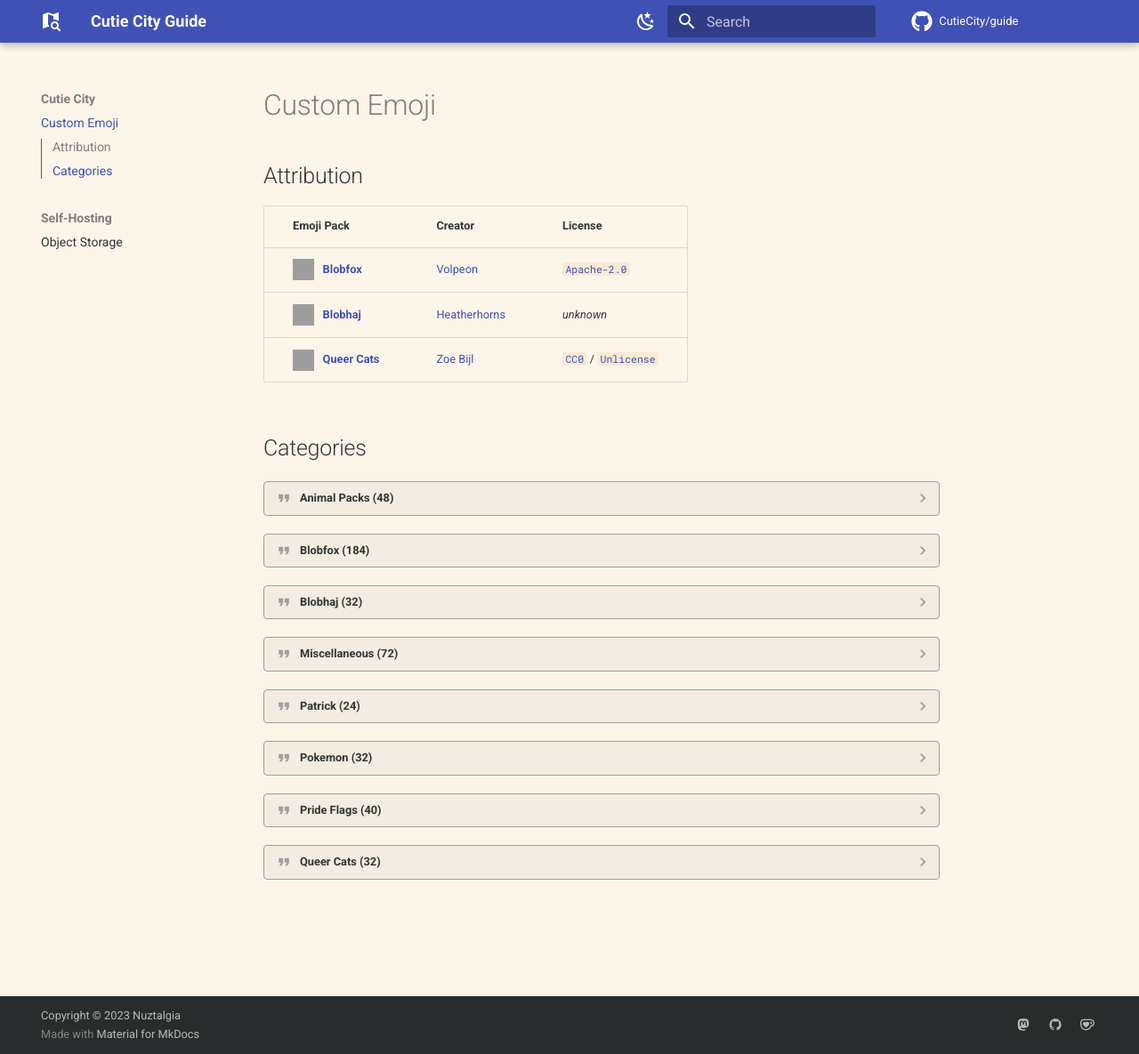
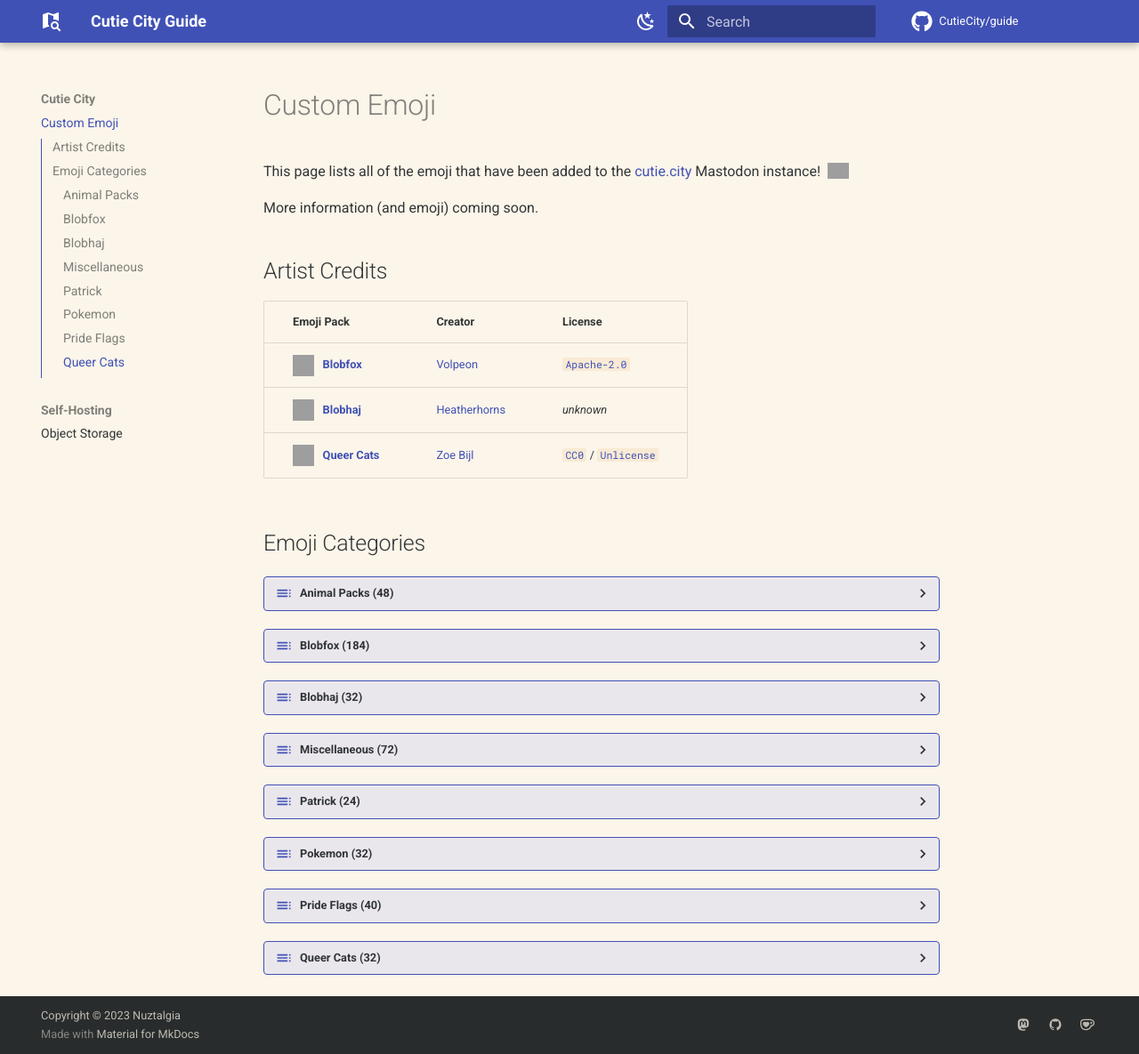
Before and after one commit to CutieCity/guide, an MkDocs documentation site: the page built from docs/cutie-city/custom-emoji.md, in a window 1280 px wide and 1185 px high. Shown: the whole window at 89% size. Built offline with MkDocs 1.6.1 and Material for MkDocs 9.7.7, drawn with Linux system fonts in a browser that asks for light colours; emoji names are drawn with the system emoji font; comment, search, counter and statistics services are not loaded; grey boxes are pictures that could not be loaded.

Commit message:
Clean up a bunch of things related to custom emoji

```diff
--- a/docs/cutie-city/custom-emoji.md
+++ b/docs/cutie-city/custom-emoji.md
@@ -4,7 +4,16 @@
 
 # Custom Emoji
 
-## Attribution
+This page lists all of the emoji that have been added to the [cutie.city]
+Mastodon instance! ![:angelic_heart:]{.twemoji title=":angelic_heart:"}
+
+More information (and emoji) coming soon.
+
+[cutie.city]: https://cutie.city
+[:angelic_heart:]:
+  https://media.cutie.city/custom_emojis/images/000/000/067/original/3f3459e03c5e9b31.png
+
+## Artist Credits
 
 | Emoji Pack                                                       | Creator        | License                                       |
 | ---------------------------------------------------------------- | -------------- | --------------------------------------------- |
@@ -35,15 +44,17 @@
 
 <!-- prettier-ignore-end -->
 
-## Categories
+## Emoji Categories
 
-<!-- BEGIN custom-emoji.py -->
+<!-- emoji-categories-start -->
 
-??? quote "Animal Packs (48)"
+??? emoji-category "Animal Packs (48)"
+
+    ### Animal Packs
 
     === "Enable Animations"
 
-        <div class="grid cards emoji" markdown>
+        <div class="grid cards" markdown>
 
         - ![:axolotl_angry:](https://media.cutie.city/custom_emojis/images/000/000/118/original/6636ce789f6d106d.png){title=":axolotl_angry:"} `:axolotl_angry:`
         - ![:axolotl_cry:](https://media.cutie.city/custom_emojis/images/000/000/120/original/0cc4943cd2cee988.png){title=":axolotl_cry:"} `:axolotl_cry:`
@@ -98,7 +109,7 @@
 
     === "Pause Animations"
 
-        <div class="grid cards emoji" markdown>
+        <div class="grid cards" markdown>
 
         - ![:axolotl_angry:](https://media.cutie.city/custom_emojis/images/000/000/118/static/6636ce789f6d106d.png){title=":axolotl_angry:"} `:axolotl_angry:`
         - ![:axolotl_cry:](https://media.cutie.city/custom_emojis/images/000/000/120/static/0cc4943cd2cee988.png){title=":axolotl_cry:"} `:axolotl_cry:`
@@ -151,11 +162,13 @@
 
         </div>
 
-??? quote "Blobfox (184)"
+??? emoji-category "Blobfox (184)"
+
+    ### Blobfox
 
     === "Enable Animations"
 
-        <div class="grid cards emoji" markdown>
+        <div class="grid cards" markdown>
 
         - ![:blobfox:](https://media.cutie.city/custom_emojis/images/000/000/368/original/94513ccda5a93ef3.png){title=":blobfox:"} `:blobfox:`
         - ![:blobfox_angry:](https://media.cutie.city/custom_emojis/images/000/000/364/original/1cce2c0c4690bab0.png){title=":blobfox_angry:"} `:blobfox_angry:`
@@ -346,7 +359,7 @@
 
     === "Pause Animations"
 
-        <div class="grid cards emoji" markdown>
+        <div class="grid cards" markdown>
 
         - ![:blobfox:](https://media.cutie.city/custom_emojis/images/000/000/368/static/94513ccda5a93ef3.png){title=":blobfox:"} `:blobfox:`
         - ![:blobfox_angry:](https://media.cutie.city/custom_emojis/images/000/000/364/static/1cce2c0c4690bab0.png){title=":blobfox_angry:"} `:blobfox_angry:`
@@ -535,11 +548,13 @@
 
         </div>
 
-??? quote "Blobhaj (32)"
+??? emoji-category "Blobhaj (32)"
+
+    ### Blobhaj
 
     === "Enable Animations"
 
-        <div class="grid cards emoji" markdown>
+        <div class="grid cards" markdown>
 
         - ![:blobhaj_angry:](https://media.cutie.city/custom_emojis/images/000/000/328/original/db0e28433dce34f6.png){title=":blobhaj_angry:"} `:blobhaj_angry:`
         - ![:blobhaj_blanket:](https://media.cutie.city/custom_emojis/images/000/000/323/original/2ccb0c8fa021f4e1.png){title=":blobhaj_blanket:"} `:blobhaj_blanket:`
@@ -578,7 +593,7 @@
 
     === "Pause Animations"
 
-        <div class="grid cards emoji" markdown>
+        <div class="grid cards" markdown>
 
         - ![:blobhaj_angry:](https://media.cutie.city/custom_emojis/images/000/000/328/static/db0e28433dce34f6.png){title=":blobhaj_angry:"} `:blobhaj_angry:`
         - ![:blobhaj_blanket:](https://media.cutie.city/custom_emojis/images/000/000/323/static/2ccb0c8fa021f4e1.png){title=":blobhaj_blanket:"} `:blobhaj_blanket:`
@@ -615,11 +630,13 @@
 
         </div>
 
-??? quote "Miscellaneous (72)"
+??? emoji-category "Miscellaneous (72)"
+
+    ### Miscellaneous
 
     === "Enable Animations"
 
-        <div class="grid cards emoji" markdown>
+        <div class="grid cards" markdown>
 
         - ![:angelic_heart:](https://media.cutie.city/custom_emojis/images/000/000/067/original/3f3459e03c5e9b31.png){title=":angelic_heart:"} `:angelic_heart:`
         - ![:antifa:](https://media.cutie.city/custom_emojis/images/000/000/301/original/bb2b8b95608ca5ac.png){title=":antifa:"} `:antifa:`
@@ -698,7 +715,7 @@
 
     === "Pause Animations"
 
-        <div class="grid cards emoji" markdown>
+        <div class="grid cards" markdown>
 
         - ![:angelic_heart:](https://media.cutie.city/custom_emojis/images/000/000/067/static/3f3459e03c5e9b31.png){title=":angelic_heart:"} `:angelic_heart:`
         - ![:antifa:](https://media.cutie.city/custom_emojis/images/000/000/301/static/bb2b8b95608ca5ac.png){title=":antifa:"} `:antifa:`
@@ -775,11 +792,13 @@
 
         </div>
 
-??? quote "Patrick (24)"
+??? emoji-category "Patrick (24)"
+
+    ### Patrick
 
     === "Enable Animations"
 
-        <div class="grid cards emoji" markdown>
+        <div class="grid cards" markdown>
 
         - ![:patrick_ayaya:](https://media.cutie.city/custom_emojis/images/000/000/147/original/ee3a3bb074e271ee.png){title=":patrick_ayaya:"} `:patrick_ayaya:`
         - ![:patrick_baby:](https://media.cutie.city/custom_emojis/images/000/000/129/original/d9bf82de401c770b.png){title=":patrick_baby:"} `:patrick_baby:`
@@ -810,7 +829,7 @@
 
     === "Pause Animations"
 
-        <div class="grid cards emoji" markdown>
+        <div class="grid cards" markdown>
 
         - ![:patrick_ayaya:](https://media.cutie.city/custom_emojis/images/000/000/147/static/ee3a3bb074e271ee.png){title=":patrick_ayaya:"} `:patrick_ayaya:`
         - ![:patrick_baby:](https://media.cutie.city/custom_emojis/images/000/000/129/static/d9bf82de401c770b.png){title=":patrick_baby:"} `:patrick_baby:`
@@ -839,11 +858,13 @@
 
         </div>
 
-??? quote "Pokemon (32)"
+??? emoji-category "Pokemon (32)"
+
+    ### Pokemon
 
     === "Enable Animations"
 
-        <div class="grid cards emoji" markdown>
+        <div class="grid cards" markdown>
 
         - ![:bulbasaur_confused:](https://media.cutie.city/custom_emojis/images/000/000/163/original/b2fe04de3bda3d3c.png){title=":bulbasaur_confused:"} `:bulbasaur_confused:`
         - ![:charmander_yay:](https://media.cutie.city/custom_emojis/images/000/000/162/original/a7bdb174134bc94f.png){title=":charmander_yay:"} `:charmander_yay:`
@@ -882,7 +903,7 @@
 
     === "Pause Animations"
 
-        <div class="grid cards emoji" markdown>
+        <div class="grid cards" markdown>
 
         - ![:bulbasaur_confused:](https://media.cutie.city/custom_emojis/images/000/000/163/static/b2fe04de3bda3d3c.png){title=":bulbasaur_confused:"} `:bulbasaur_confused:`
         - ![:charmander_yay:](https://media.cutie.city/custom_emojis/images/000/000/162/static/a7bdb174134bc94f.png){title=":charmander_yay:"} `:charmander_yay:`
@@ -919,11 +940,13 @@
 
         </div>
 
-??? quote "Pride Flags (40)"
+??? emoji-category "Pride Flags (40)"
+
+    ### Pride Flags
 
     === "Enable Animations"
 
-        <div class="grid cards emoji" markdown>
+        <div class="grid cards" markdown>
 
         - ![:flag_abrosexual:](https://media.cutie.city/custom_emojis/images/000/000/054/original/b05a3b6e17a35e02.png){title=":flag_abrosexual:"} `:flag_abrosexual:`
         - ![:flag_agender:](https://media.cutie.city/custom_emojis/images/000/000/310/original/93936bcb55e017d7.png){title=":flag_agender:"} `:flag_agender:`
@@ -970,7 +993,7 @@
 
     === "Pause Animations"
 
-        <div class="grid cards emoji" markdown>
+        <div class="grid cards" markdown>
 
         - ![:flag_abrosexual:](https://media.cutie.city/custom_emojis/images/000/000/054/static/b05a3b6e17a35e02.png){title=":flag_abrosexual:"} `:flag_abrosexual:`
         - ![:flag_agender:](https://media.cutie.city/custom_emojis/images/000/000/310/static/93936bcb55e017d7.png){title=":flag_agender:"} `:flag_agender:`
@@ -1015,11 +1038,13 @@
 
         </div>
 
-??? quote "Queer Cats (32)"
+??? emoji-category "Queer Cats (32)"
+
+    ### Queer Cats
 
     === "Enable Animations"
 
-        <div class="grid cards emoji" markdown>
+        <div class="grid cards" markdown>
 
         - ![:qc_heart_agender:](https://media.cutie.city/custom_emojis/images/000/000/282/original/225302b67062d19b.png){title=":qc_heart_agender:"} `:qc_heart_agender:`
         - ![:qc_heart_aromantic:](https://media.cutie.city/custom_emojis/images/000/000/283/original/8a596026738ad29d.png){title=":qc_heart_aromantic:"} `:qc_heart_aromantic:`
@@ -1058,7 +1083,7 @@
 
     === "Pause Animations"
 
-        <div class="grid cards emoji" markdown>
+        <div class="grid cards" markdown>
 
         - ![:qc_heart_agender:](https://media.cutie.city/custom_emojis/images/000/000/282/static/225302b67062d19b.png){title=":qc_heart_agender:"} `:qc_heart_agender:`
         - ![:qc_heart_aromantic:](https://media.cutie.city/custom_emojis/images/000/000/283/static/8a596026738ad29d.png){title=":qc_heart_aromantic:"} `:qc_heart_aromantic:`
@@ -1095,6 +1120,6 @@
 
         </div>
 
-<!-- END custom-emoji.py -->
+<!-- emoji-categories-end -->
 
 <link rel="stylesheet" href="../../stylesheets/custom-emoji.css" />
--- a/docs/stylesheets/custom-emoji.css
+++ b/docs/stylesheets/custom-emoji.css
@@ -1,3 +1,8 @@
+/* Hide third-level headers (they're only there to create ToC links). */
+h3 {
+  display: none;
+}
+
 /* Hide the last column of the credits table on smaller screens. */
 @media screen and (max-width: 76.25em) {
   .md-typeset table:not([class]) :is(td, th):last-child {
@@ -29,10 +34,38 @@
   font-size: 0.9em;
 }
 
-/* Remove extranous spacing around content tab groups in admonitions. */
-details > .tabbed-set {
+/* Set the border color for expandable emoji-category blocks. */
+.md-typeset .admonition.emoji-category,
+.md-typeset details.emoji-category {
+  border-color: var(--md-primary-fg-color);
+}
+
+/* Set the background color for the title bars of category blocks. */
+.md-typeset .emoji-category > .admonition-title,
+.md-typeset .emoji-category > summary {
+  background-color: var(--md-accent-fg-color--transparent);
+}
+
+/* Set the icons inside the title bars of category blocks. */
+.md-typeset .emoji-category > .admonition-title::before,
+.md-typeset .emoji-category > summary::before {
+  background-color: var(--md-primary-fg-color);
+  mask-image: var(--md-toc-icon);
+  -webkit-mask-image: var(--md-toc-icon);
+}
+
+/* Set the text color for active content tab labels. */
+.tabbed-set > input:first-child:checked ~ .tabbed-labels > :first-child,
+.tabbed-set > input:nth-child(2):checked ~ .tabbed-labels > :nth-child(2) {
+  color: var(--md-typeset-a-color) !important;
+}
+
+/* Remove vertical margins and indicators for content tab groups. */
+.tabbed-set {
   margin-top: 0 !important;
   margin-bottom: 0 !important;
+  --md-indicator-x: 0px !important;
+  --md-indicator-width: 0px !important;
 }
 
 /* Position tab group labels in the center of the available space. */
```
Also changed, not shown: 2 other files.
